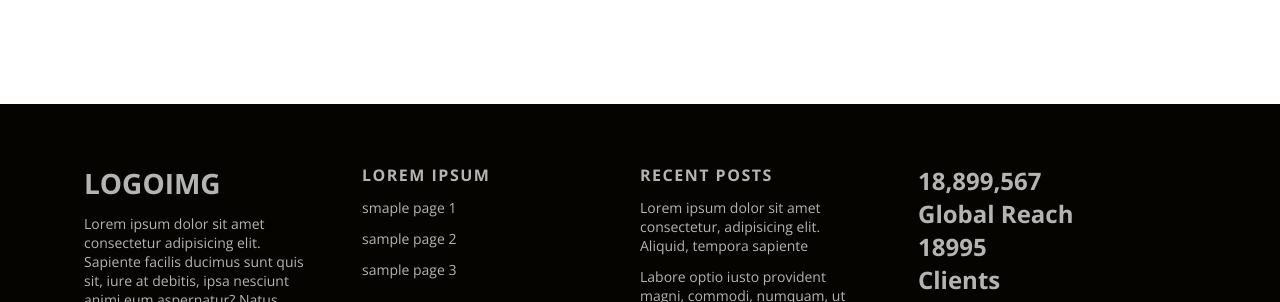
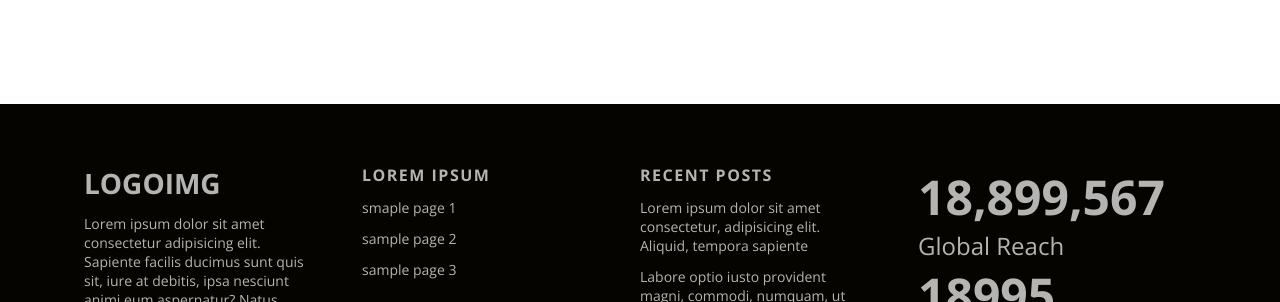
Before and after one commit to deepmeena70/web-template-corp-1, a plain HTML site: page index.html in a window 1280 px wide. Shown: the part 2927-3229 px from the top of the page. Drawn offline with nearby package versions, Linux system fonts and the light colour scheme.

Commit message:
numbers font size fixed

```diff
--- a/assets/styles/style.sass
+++ b/assets/styles/style.sass
@@ -310,8 +310,9 @@ footer
         .footer-data
             grid-column: 4/6
             .numbers
-                font-size: 48px
-                font-weight: 700
+                div:first-child
+                    font-size: 48px
+                    font-weight: 700
                 div
                     font-size: 24px
 
```
Also changed, not shown: assets/styles/style.css, 1 other file.
